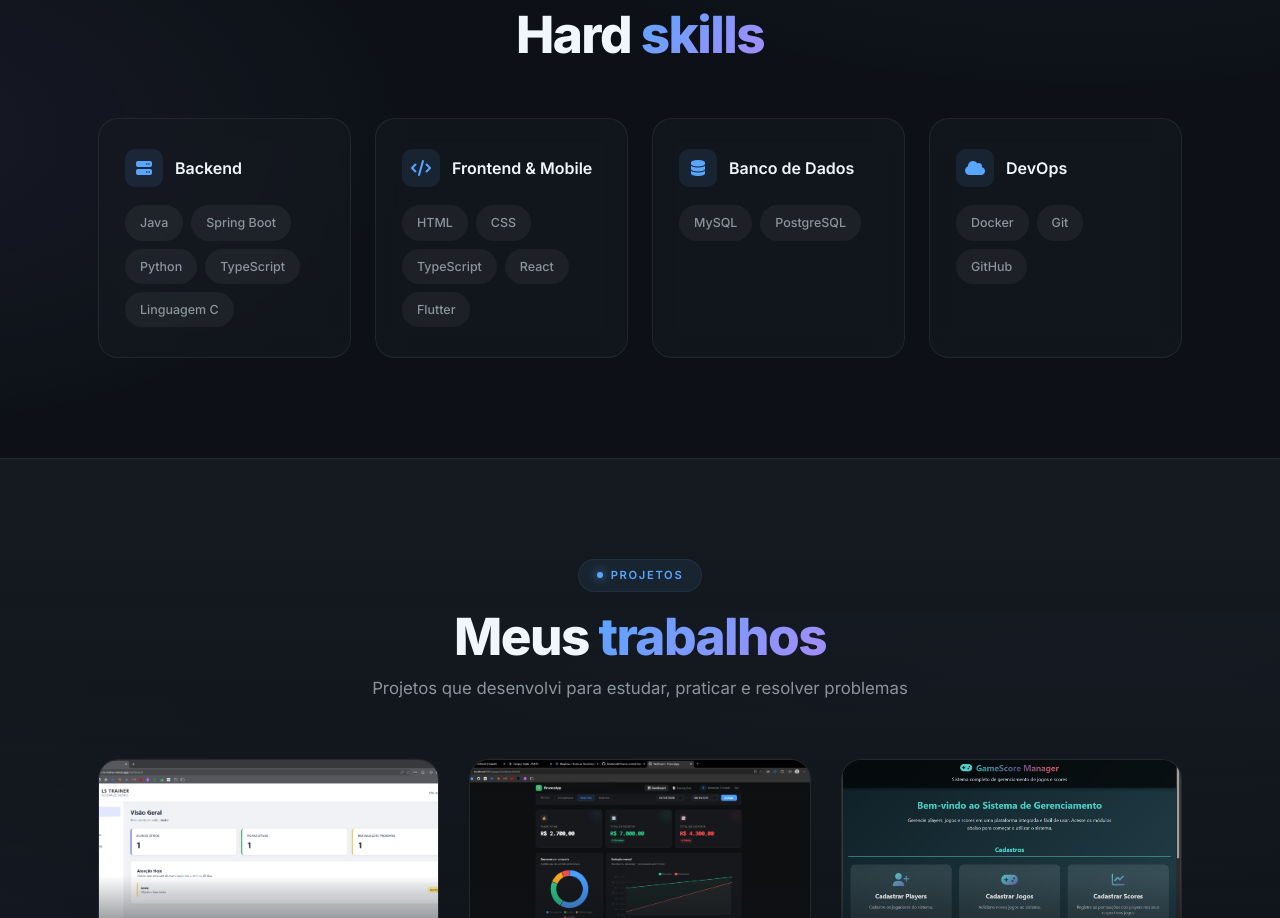
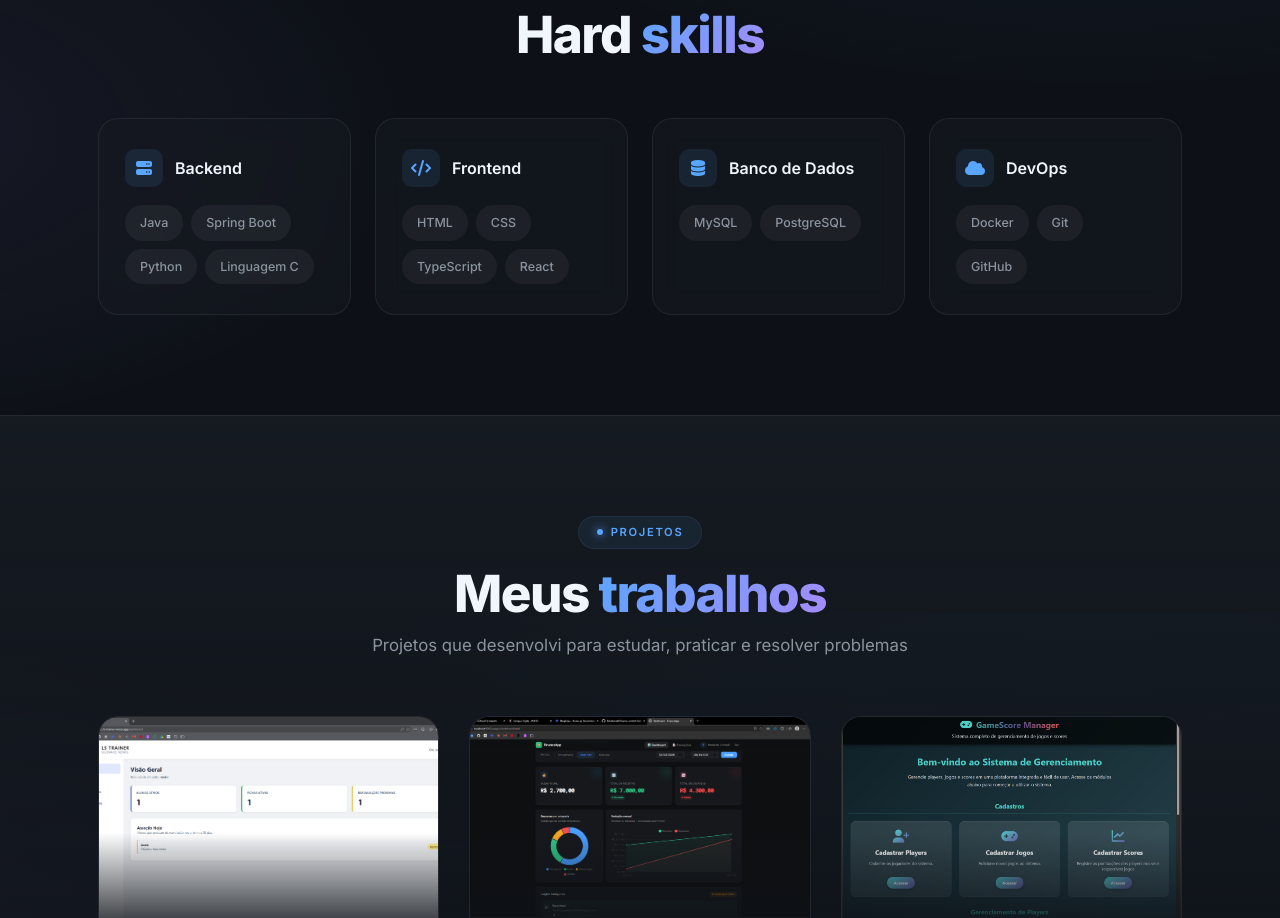
Before and after one commit to BeSinhorelli/Portifolio, a plain HTML site: page index.html in a window 1280 px wide. Shown: the part 1787-2705 px from the top of the page. Drawn offline with Linux system fonts and the light colour scheme.

Commit message:
Refactor skills section in index.html

```diff
--- a/index.html
+++ b/index.html
@@ -410,11 +410,11 @@ section.alt{background:linear-gradient(180deg,rgba(22,27,34,.9),rgba(13,17,23,.4
   <div class="skills-grid">
    <div class="card" data-animate>
     <h3 class="cat"><i class="fa-solid fa-server"></i>Backend</h3>
-    <div class="tags"><span>Java</span><span>Spring Boot</span><span>Python</span><span>TypeScript</span><span>Linguagem C</span></div>
+    <div class="tags"><span>Java</span><span>Spring Boot</span><span>Python</span><span>Linguagem C</span></div>
    </div>
    <div class="card" data-animate data-delay="100">
-    <h3 class="cat"><i class="fa-solid fa-code"></i>Frontend &amp; Mobile</h3>
-    <div class="tags"><span>HTML</span><span>CSS</span><span>TypeScript</span><span>React</span><span>Flutter</span></div>
+    <h3 class="cat"><i class="fa-solid fa-code"></i>Frontend</h3>
+    <div class="tags"><span>HTML</span><span>CSS</span><span>TypeScript</span><span>React</span></div>
    </div>
    <div class="card" data-animate data-delay="200">
     <h3 class="cat"><i class="fa-solid fa-database"></i>Banco de Dados</h3>
```
